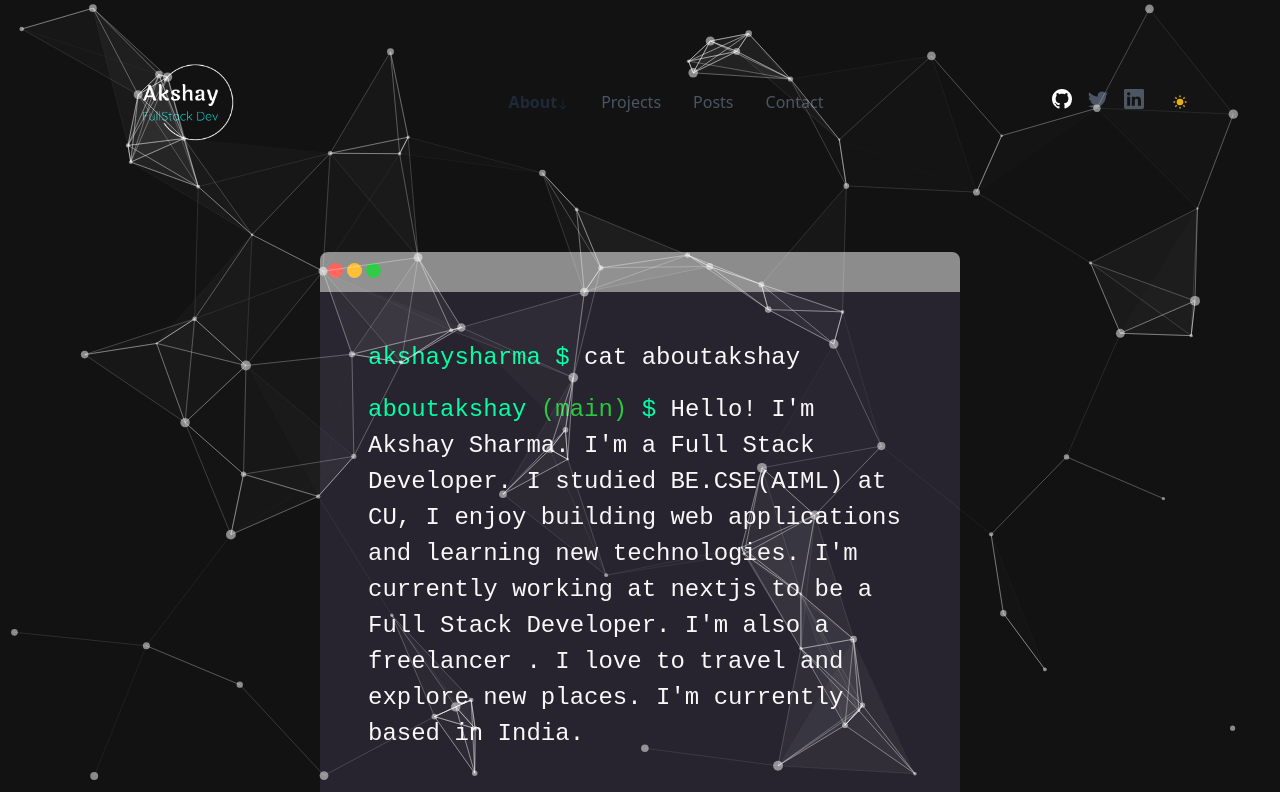
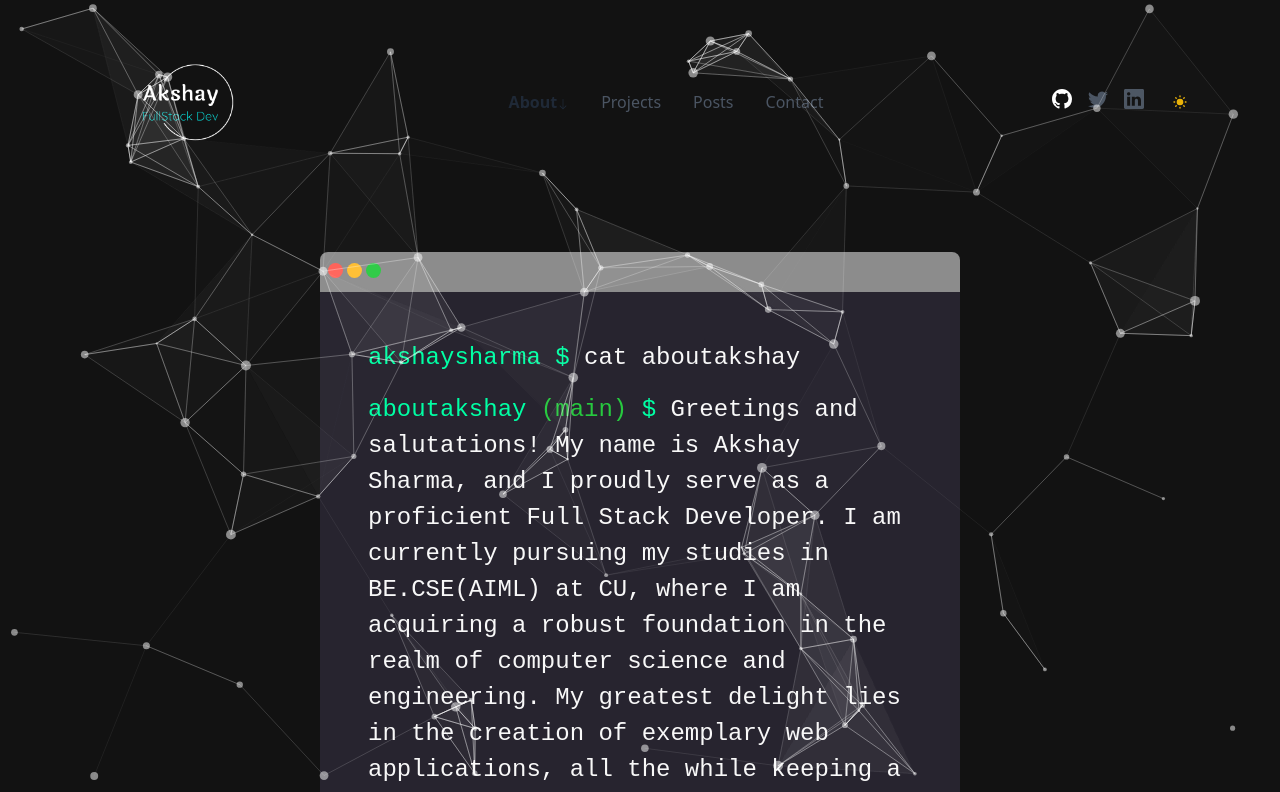
Before and after one commit to captain-Akshay/my-portfolio-Nextjs, a Next.js app: page /about in a window 1280 px wide. Shown: the top 792 px of the page. Built offline with nearby package versions, Linux system fonts and the light colour scheme.

Commit message:
change grammar mistakes

```diff
--- a/assest/info/Info.js
+++ b/assest/info/Info.js
@@ -12,7 +12,7 @@ export const info = {
   miniBio: [
     {
       emoji: "🇮🇳",
-      text: "based in the Chandigarh, India",
+      text: "based in Chandigarh, India",
     },
     {
       emoji: "💻",
@@ -35,7 +35,7 @@ export const info = {
       label: "github",
     },
   ],
-  bio: "Hello! I'm Akshay Sharma. I'm a Full Stack Developer. I studied BE.CSE(AIML) at CU, I enjoy building web applications and learning new technologies. I'm currently working at nextjs to be a Full Stack Developer. I'm also a freelancer . I love to travel and explore new places. I'm currently based in India.",
+  bio: "Greetings and salutations! My name is Akshay Sharma, and I proudly serve as a proficient Full Stack Developer. I am currently pursuing my studies in BE.CSE(AIML) at CU, where I am acquiring a robust foundation in the realm of computer science and engineering. My greatest delight lies in the creation of exemplary web applications, all the while keeping a keen eye on the ever-evolving landscape of cutting-edge technologies.",
   skills: {
     languages: [
       "TypeScript",
```
